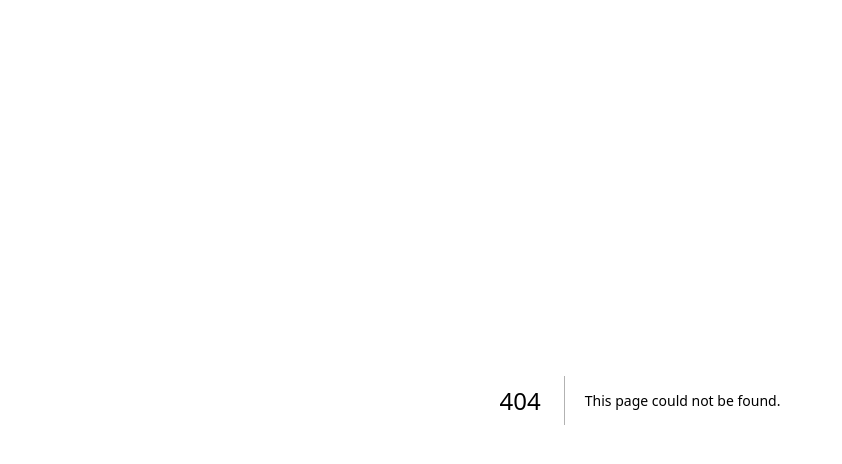
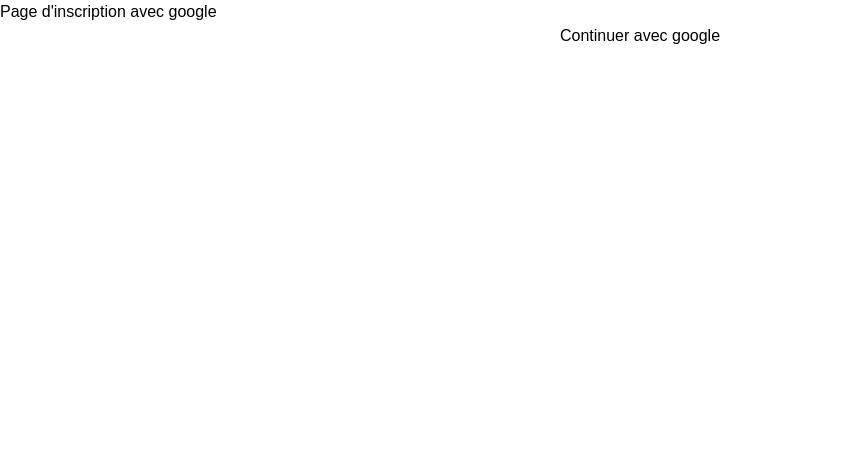
Before and after one commit to anthonyvouin/MarketPlaceFood, a Next.js app: page /login in a window 1280 px wide. Before the commit this address had no page. Shown: the top 464 px of the page, without its empty margins (0-842 px from the left). Built offline with nearby package versions, Linux system fonts and the light colour scheme.

Commit message:
add page login

```diff
--- /dev/null
+++ b/app/login/page.tsx
@@ -0,0 +1,15 @@
+import ButtonsProvider from "./../components/auth/ButtonsProvider";
+
+
+
+export default function Login() {
+  return (
+    <div>
+
+    <h1>Page d'inscription avec google </h1>
+    <ButtonsProvider />
+
+
+    </div>
+  );
+}
--- a/app/page.tsx
+++ b/app/page.tsx
@@ -1,6 +1,5 @@
 "use client"
 import { useSession } from "next-auth/react";
-import ButtonsProvider from "./components/auth/ButtonsProvider";
 
 export default function Home() {
 
@@ -8,7 +7,6 @@ export default function Home() {
   console.log(session);
   return (
 
-      <ButtonsProvider />
-
+      <h1>Page d'accueil</h1>
   );
 }
```
